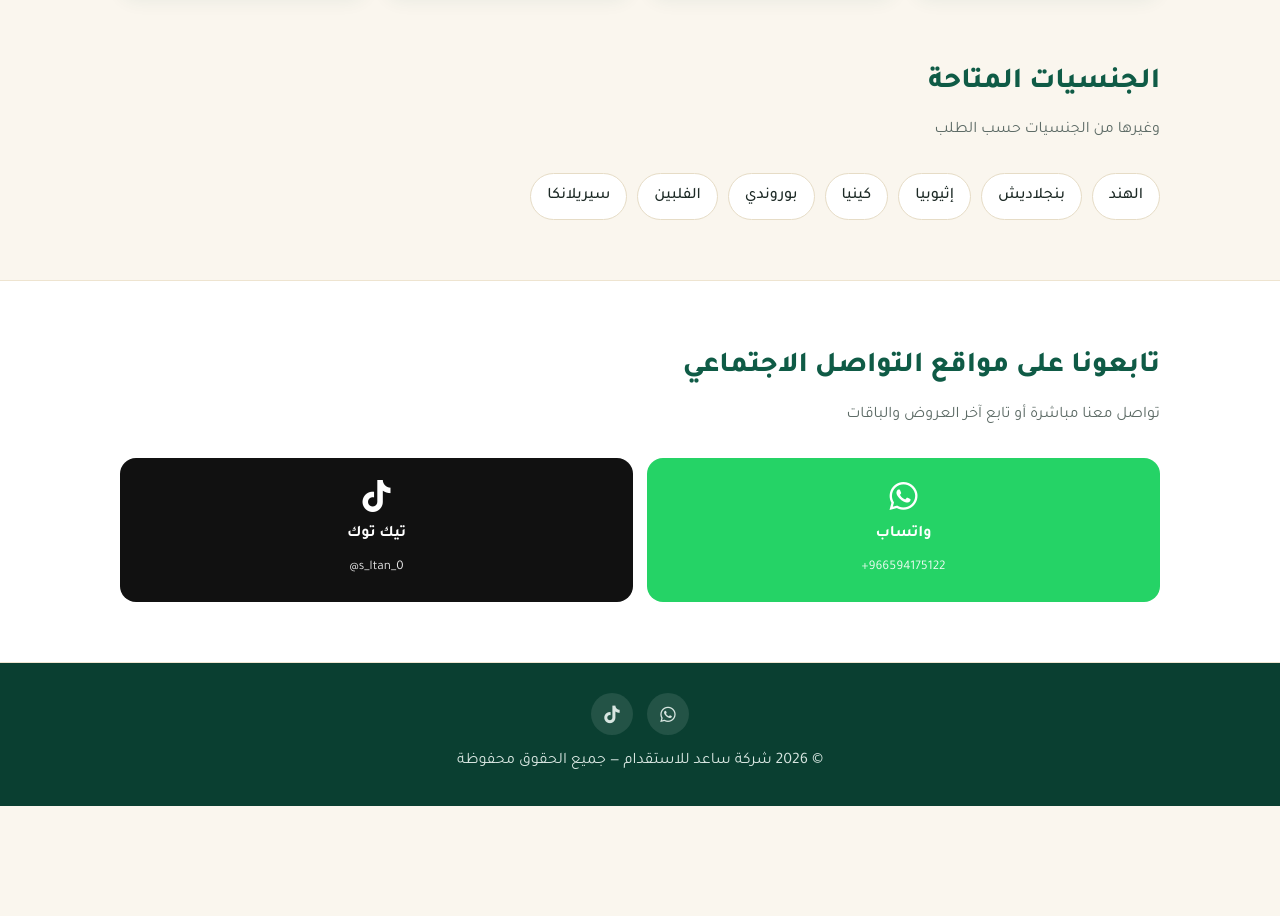
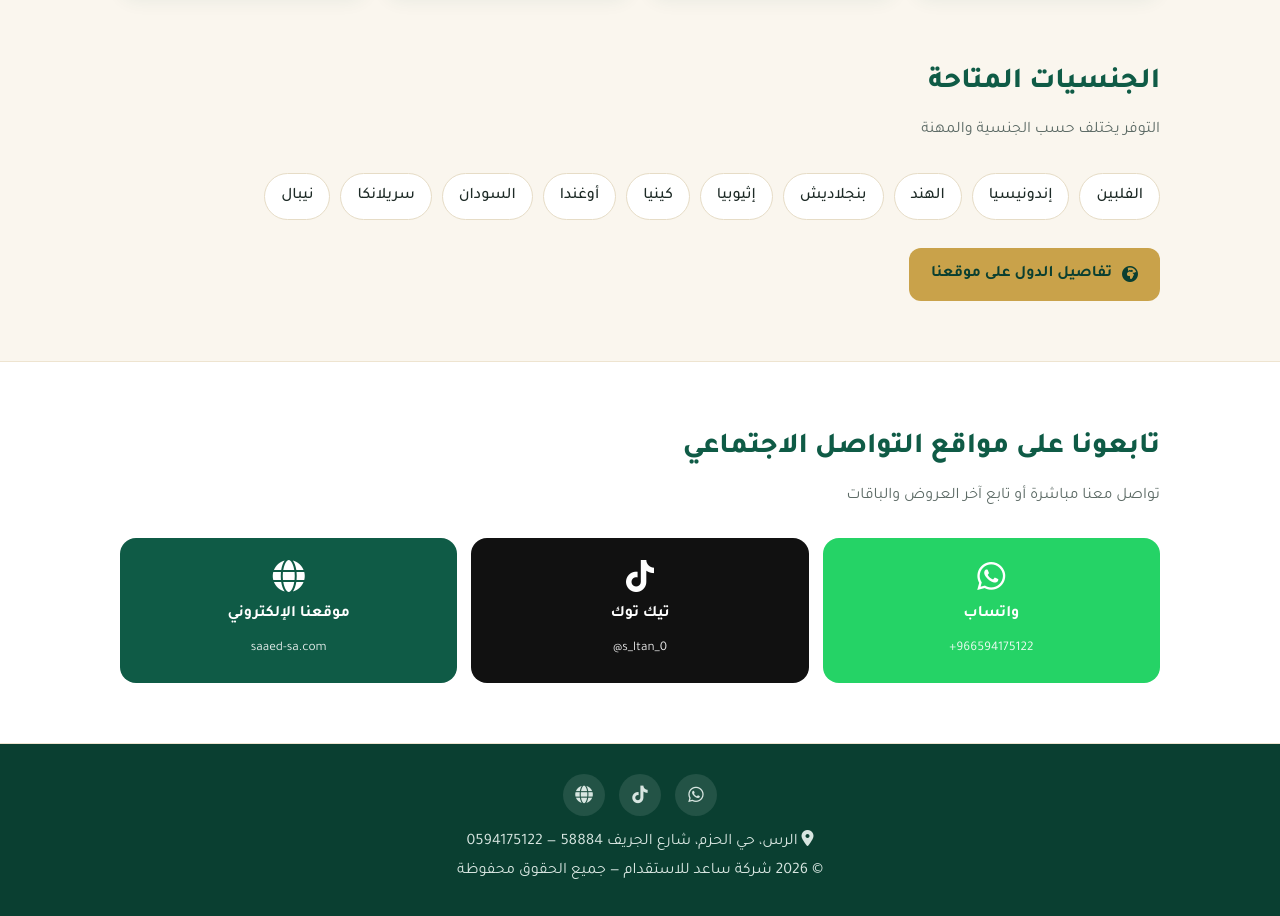
Before and after one commit to eabdalmajid515/-, a plain HTML site: page Netlify/public/index.html in a window 1280 px wide. Shown: the part 835-1751 px from the top of the page. Before the commit the page ends 1641 px from the top, so only its background shows below. Drawn offline with Linux system fonts and the light colour scheme.

Commit message:
ربط مواقع التواصل الاجتماعي - Session 1 (6afb517b4ee26e71040395b1)

```diff
--- a/Netlify/public/index.html
+++ b/Netlify/public/index.html
@@ -68,6 +68,7 @@
     .instagram { background: linear-gradient(45deg, #f58529, #dd2a7b, #8134af); }
     .x { background: #000; }
     .facebook { background: #1877f2; }
+    .website { background: var(--green); }
 
     footer { background: var(--green-dark); color: #d8e6e1; padding: 30px 0; text-align: center; }
     .footer-icons { display: flex; justify-content: center; gap: 14px; margin-bottom: 12px; }
@@ -110,10 +111,11 @@
   <section style="padding-top:0">
     <div class="wrap">
       <h2>الجنسيات المتاحة</h2>
-      <p class="sub">وغيرها من الجنسيات حسب الطلب</p>
+      <p class="sub">التوفر يختلف حسب الجنسية والمهنة</p>
       <div class="chips">
-        <span class="chip">الهند</span><span class="chip">بنجلاديش</span><span class="chip">إثيوبيا</span><span class="chip">كينيا</span><span class="chip">بوروندي</span><span class="chip">الفلبين</span><span class="chip">سيريلانكا</span>
+        <span class="chip">الفلبين</span><span class="chip">إندونيسيا</span><span class="chip">الهند</span><span class="chip">بنجلاديش</span><span class="chip">إثيوبيا</span><span class="chip">كينيا</span><span class="chip">أوغندا</span><span class="chip">السودان</span><span class="chip">سريلانكا</span><span class="chip">نيبال</span>
       </div>
+      <div class="cta"><a class="btn btn-gold" href="https://www.saaed-sa.com/countries" target="_blank" rel="noopener"><i class="fa-solid fa-earth-africa"></i> تفاصيل الدول على موقعنا</a></div>
     </div>
   </section>
 
@@ -128,6 +130,7 @@
   <footer>
     <div class="wrap">
       <div class="footer-icons" id="footer-icons"></div>
+      <p><i class="fa-solid fa-location-dot"></i> الرس، حي الحزم، شارع الجريف 58884 — <a href="tel:+966594175122" dir="ltr">0594175122</a></p>
       <p>© <span id="year"></span> شركة ساعد للاستقدام — جميع الحقوق محفوظة</p>
     </div>
   </footer>
@@ -146,6 +149,7 @@
       tiktok:    "s_ltan_0",
       instagram: "",   // مثال: "saed_recruit"
       x:         "",   // مثال: "saed_recruit"
+      website:   "www.saaed-sa.com",
       facebook:  "",   // مثال: "saedrecruit"
     };
 
@@ -156,6 +160,7 @@
       instagram: { name: "إنستغرام", icon: "fa-instagram",   url: v => `https://www.instagram.com/${v}`,   label: v => "@" + v },
       x:         { name: "إكس",      icon: "fa-x-twitter",   url: v => `https://x.com/${v}`,               label: v => "@" + v },
       facebook:  { name: "فيسبوك",   icon: "fa-facebook-f",  url: v => `https://www.facebook.com/${v}`,    label: v => v },
+      website:   { name: "موقعنا الإلكتروني", icon: "fa-globe", solid: true, url: v => `https://${v}`, label: v => v.replace(/^www\./, "") },
     };
 
     const clean = v => String(v || "").trim().replace(/^@/, "").replace(/[^\w.\-]/g, "");
@@ -168,10 +173,10 @@
       const href = p.url(v);
       grid.insertAdjacentHTML("beforeend",
         `<a class="social-link ${key}" href="${href}" target="_blank" rel="noopener">
-           <i class="fa-brands ${p.icon}"></i><span>${p.name}</span><small>${p.label(v)}</small>
+           <i class="${p.solid ? "fa-solid" : "fa-brands"} ${p.icon}"></i><span>${p.name}</span><small>${p.label(v)}</small>
          </a>`);
       footer.insertAdjacentHTML("beforeend",
-        `<a href="${href}" target="_blank" rel="noopener" aria-label="${p.name}"><i class="fa-brands ${p.icon}"></i></a>`);
+        `<a href="${href}" target="_blank" rel="noopener" aria-label="${p.name}"><i class="${p.solid ? "fa-solid" : "fa-brands"} ${p.icon}"></i></a>`);
     }
 
     if (!grid.children.length) {
```
